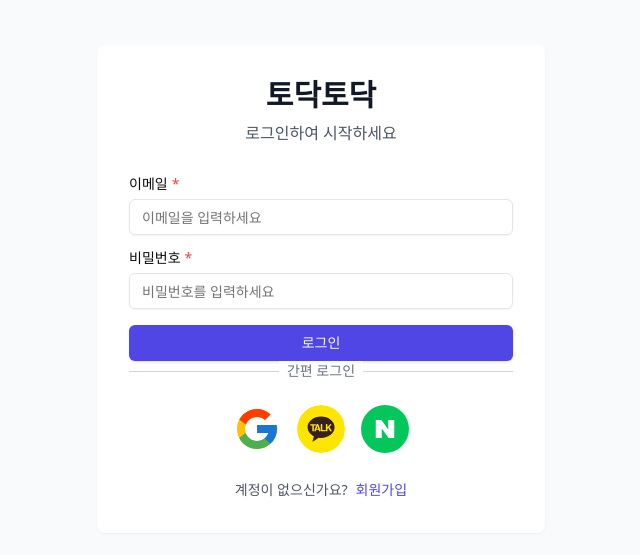
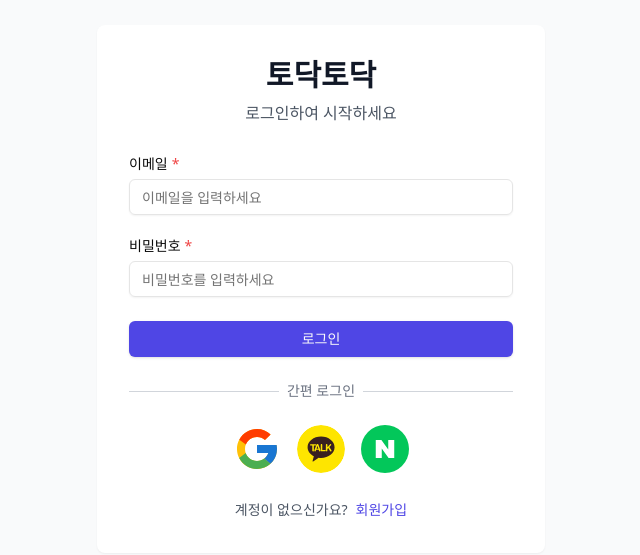
Before and after one commit to Shin-E2/todaktodak, a Next.js app: page /login in a window 1280 px wide. Shown: the part 111-666 px from the top of the page, without its empty margins (319-959 px from the left). Built offline with nearby package versions, Linux system fonts and the light colour scheme; no server answers; what apollo-upload-client would draw is missing.

Commit message:
[241112] login page 버튼 간격 수정

```diff
--- a/src/components/auth/LoginForm.tsx
+++ b/src/components/auth/LoginForm.tsx
@@ -62,7 +62,7 @@ export default function LoginForm() {
 
   return (
     <FormProvider {...methods}>
-      <form onSubmit={methods.handleSubmit(onSubmit)} className="space-y-4">
+      <form onSubmit={methods.handleSubmit(onSubmit)} className="space-y-6">
         {/* 이메일 입력 필드 */}
         <InputField
           name="email"
--- a/src/components/auth/SocialLogin.tsx
+++ b/src/components/auth/SocialLogin.tsx
@@ -4,7 +4,7 @@ export default function SocialLogin() {
   return (
     <div className="space-y-6">
       {/* 구분선과 텍스트 */}
-      <div className="relative">
+      <div className="relative mt-6">
         <div className="absolute inset-0 flex items-center">
           <div className="w-full border-t border-gray-300" />
         </div>
```
